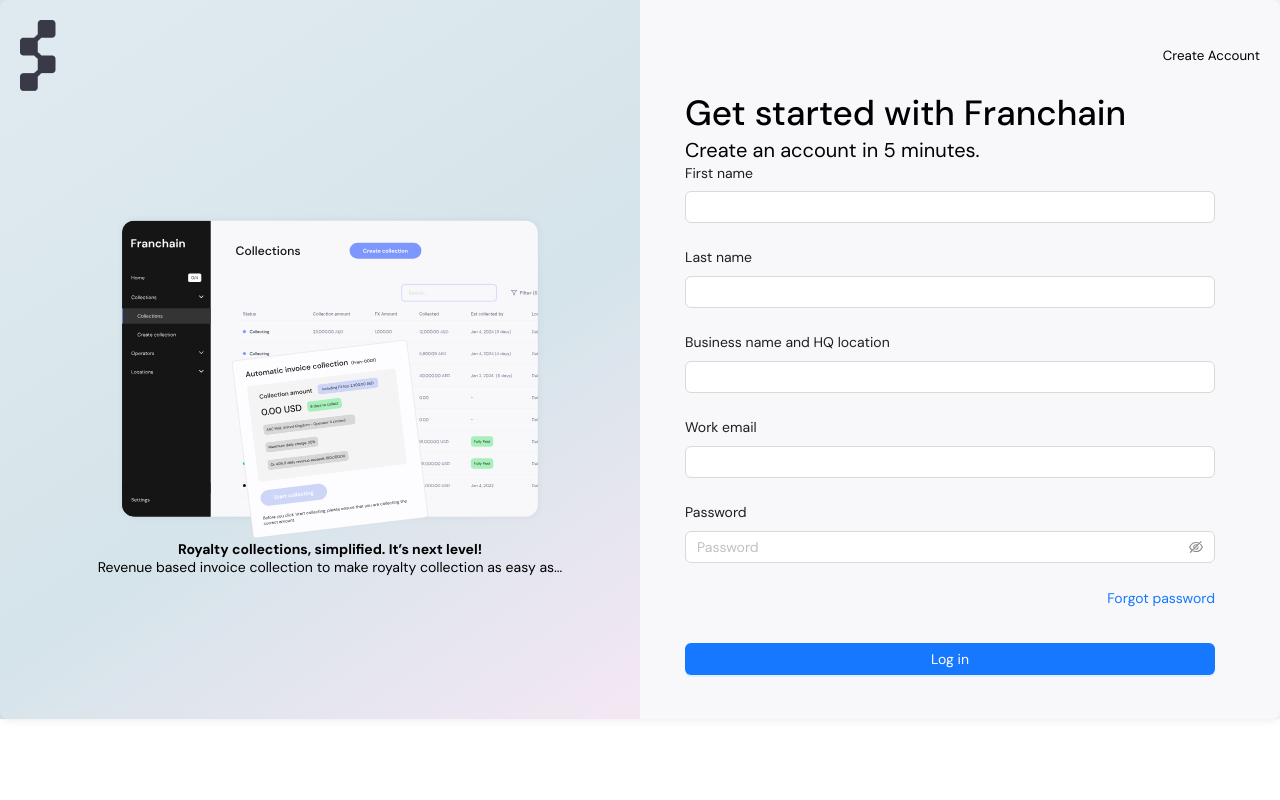
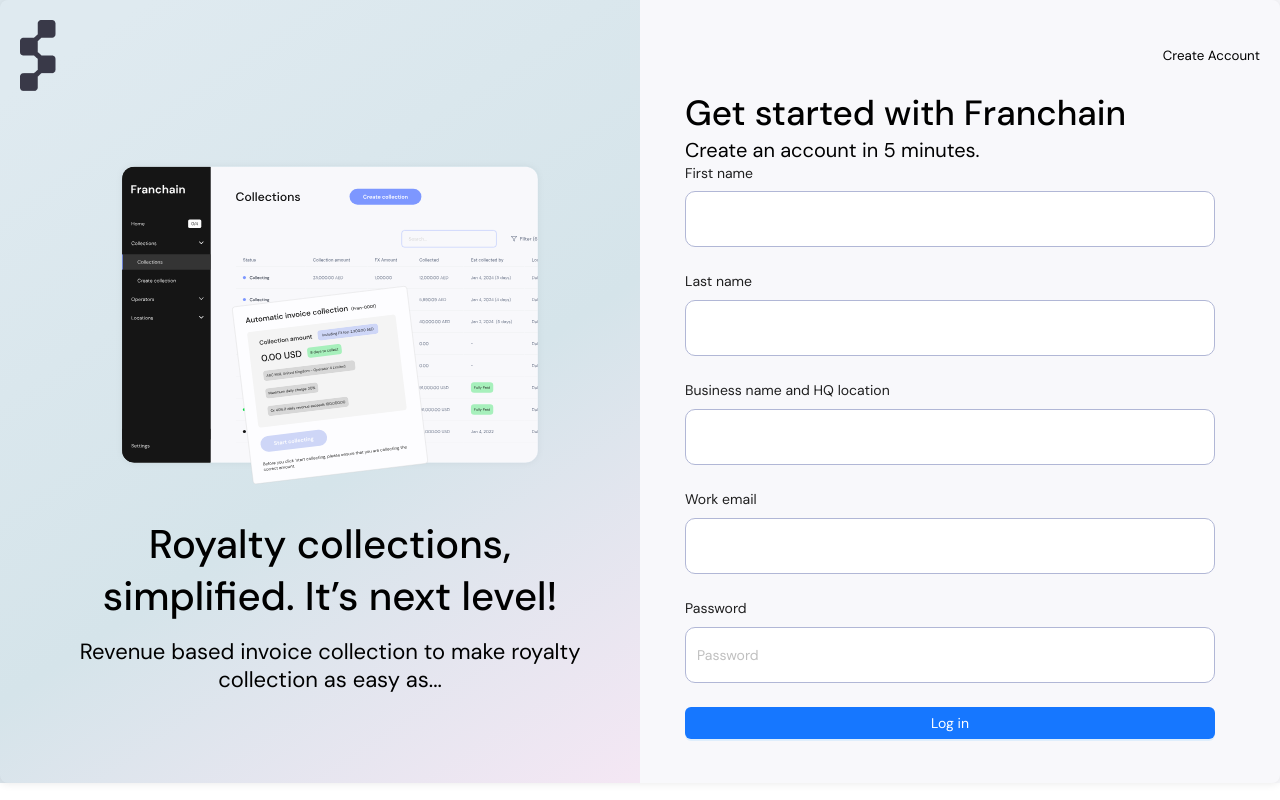
Before and after one commit to aliansari2566/FRANCHAIN, a React (Create React App) app: page / in a window 1280 px wide. Built offline with nearby package versions, Linux system fonts and the light colour scheme.

Commit message:
new states are added
// State to track button disable status

```diff
--- a/src/assets/style.css
+++ b/src/assets/style.css
@@ -90,6 +90,9 @@
   align-items: center;
   justify-content: center;
   height: 100%;
+  max-width: 553px;
+    width: 100%;
+    margin-top: 1rem;
 }
 .loginLeftcontent .ImageContainer{
   width: 427.62px;
@@ -98,6 +101,21 @@
 .loginLeftcontent .ImageContainer .ScreenImage{
   width: 100%;
   height: 100%;
+}
+.loginLeftcontent h4 {
+  font-size: 40px;
+  font-weight: 500;
+  line-height: 52.08px;
+  text-align: center;
+  margin-top: 2rem;
+  margin-bottom: 1rem;
+
+}
+.loginLeftcontent p{
+  font-size: 22px;
+  font-weight: 400;
+  line-height: 28.64px;
+  text-align: center;
 }
 
 .loginLeftcontent, .FormOuter {
@@ -126,6 +144,11 @@
 
 .LoginInput {
   width: 100%;
+    height: 56px;
+
+    border-radius: 10px;
+    border: 1px 0px 0px 0px;
+    border: 1px solid #B1B7D6;
 }
 
 .login-form-forgot {
--- a/src/pages/login/index.jsx
+++ b/src/pages/login/index.jsx
@@ -1,4 +1,4 @@
-import React from "react";
+import React, { useState }from "react";
 import { Button, Form, Input, Col, Row, message } from "antd";
 import { useNavigate } from "react-router-dom";
 import { DynamicHeader } from "../../components/DynamicHeader";
@@ -8,7 +8,7 @@
 const Login = () => {
   const [form] = Form.useForm();
   const navigate = useNavigate();
-
+  const [isButtonDisabled, setButtonDisabled] = useState(true);
   const onFinish = async (values) => {
     try {
       await form.validateFields();
@@ -19,7 +19,12 @@
       message.error("An error occurred while processing your request.");
     }
   };
-
+  const handleValuesChange = (changedValues, allValues) => {
+    // Check if any field is empty
+    const isEmptyField = Object.values(allValues).some((value) => value === undefined || value === '');
+    // Disable or enable button based on the presence of empty fields
+    setButtonDisabled(isEmptyField);
+  };
   return (
     <>
       <div className="Login">
@@ -101,13 +106,11 @@
                       message: "Password must be at least 12 characters"
                     }]}
                   >
-                    <Input.Password className="LoginInput" placeholder="Password" />
+                    <Input  type="password"className="LoginInput" placeholder="Password" />
+
                   </Form.Item>
-                  <Form.Item>
-                    <a className="login-form-forgot" href="/">
-                      Forgot password
-                    </a>
-                  </Form.Item>
+
+
                   <Form.Item>
                     <Button type="primary" htmlType="submit" className="login-form-button">
                       Log in
```
